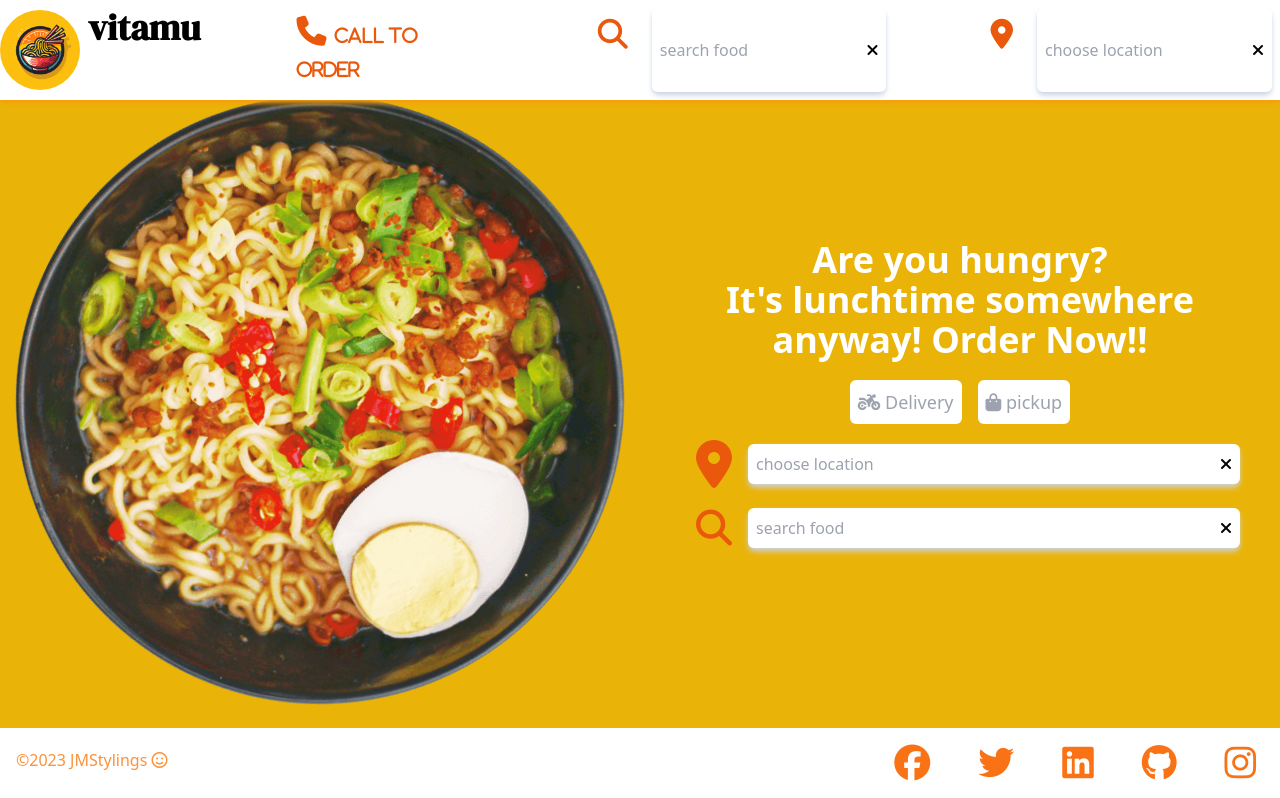
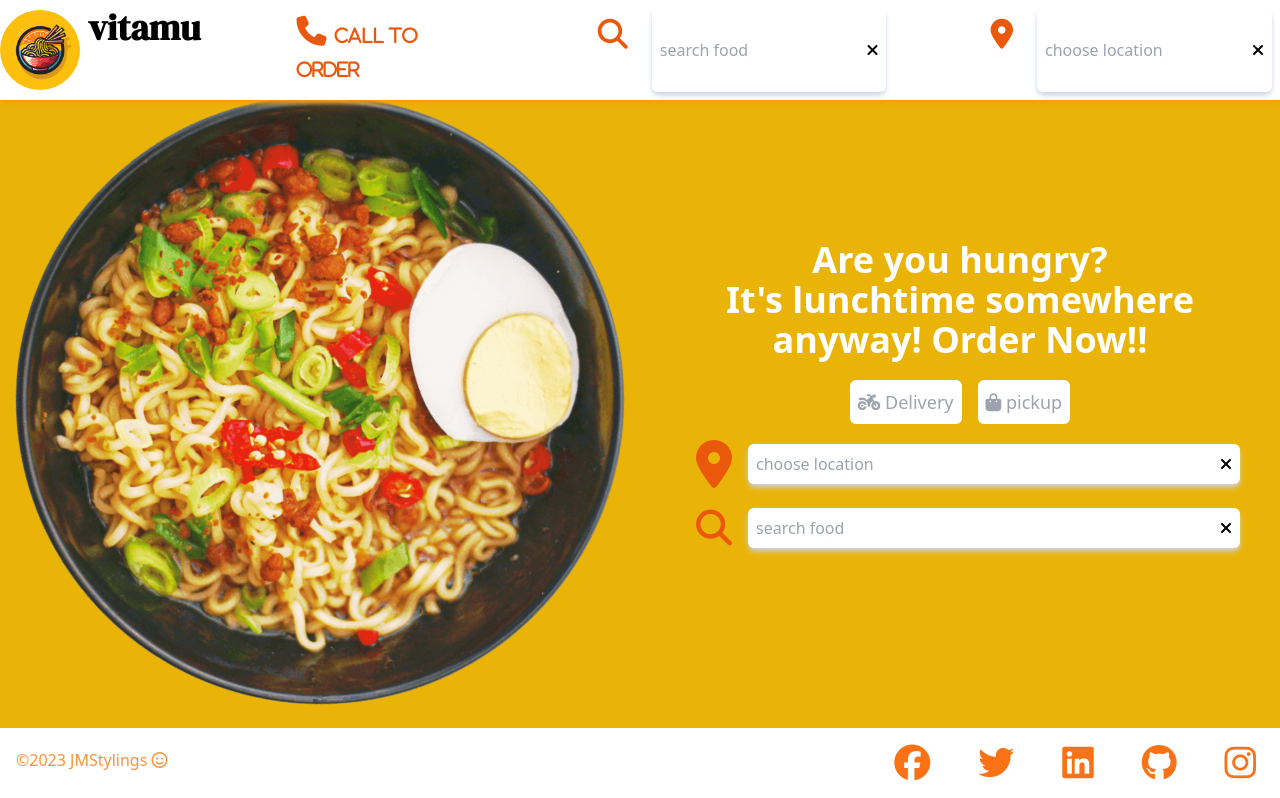
Before and after one commit to cinta-hash/vitamu, a React (Vite) app: page / in a window 1280 px wide. Shown: the top 798 px of the page. Built offline with nearby package versions, Linux system fonts and the light colour scheme.

Commit message:
added rotation effect

```diff
--- a/tailwind.config.js
+++ b/tailwind.config.js
@@ -22,7 +22,7 @@ export default {
         }
       },
       animation: {
-        rotate: 'rotate 10s linear infinite',
+        rotate: 'rotate 15s linear infinite',
       }
     }
   },
```
Also changed, not shown: src/index.css (line endings or trailing spaces), 1 other file (tests, documents, lock files or other folders).
